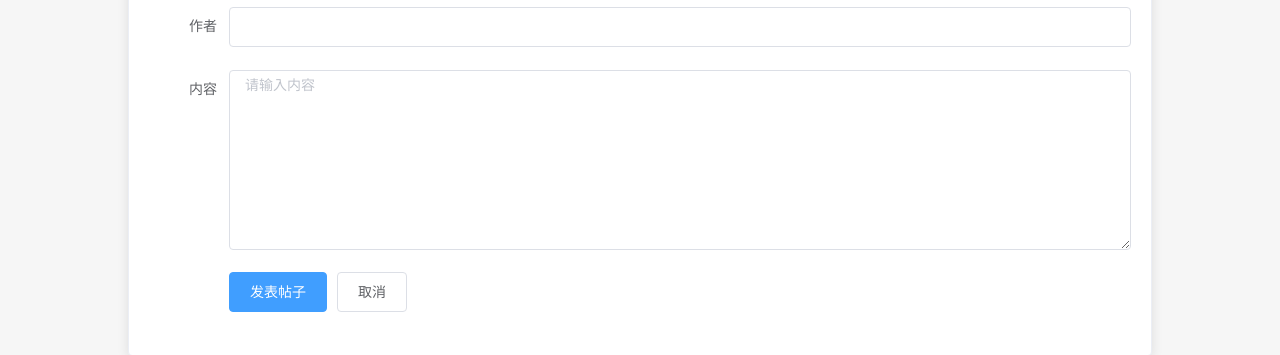
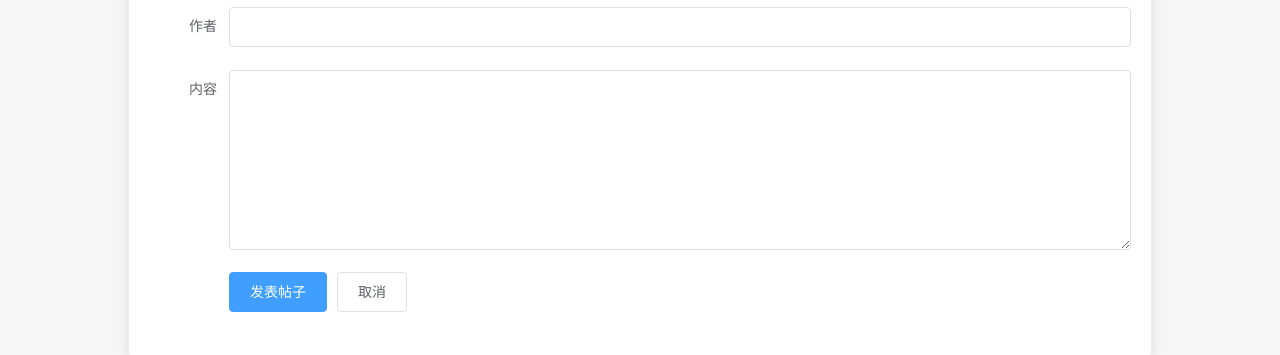
Before and after one commit to tootal/gan, a Vue app: page /post in a window 1280 px wide. Shown: the part 320-675 px from the top of the page. Built offline with nearby package versions, Linux system fonts and the light colour scheme; what vue-baidu-map would draw is missing.

Commit message:
清除发帖内容框的提示

```diff
--- a/src/pages/GanPost.vue
+++ b/src/pages/GanPost.vue
@@ -11,7 +11,6 @@
         <el-input
           type="textarea"
           :autosize="{ minRows: 8 }"
-          placeholder="请输入内容"
           v-model="form.content"
         ></el-input>
       </el-form-item>
```
